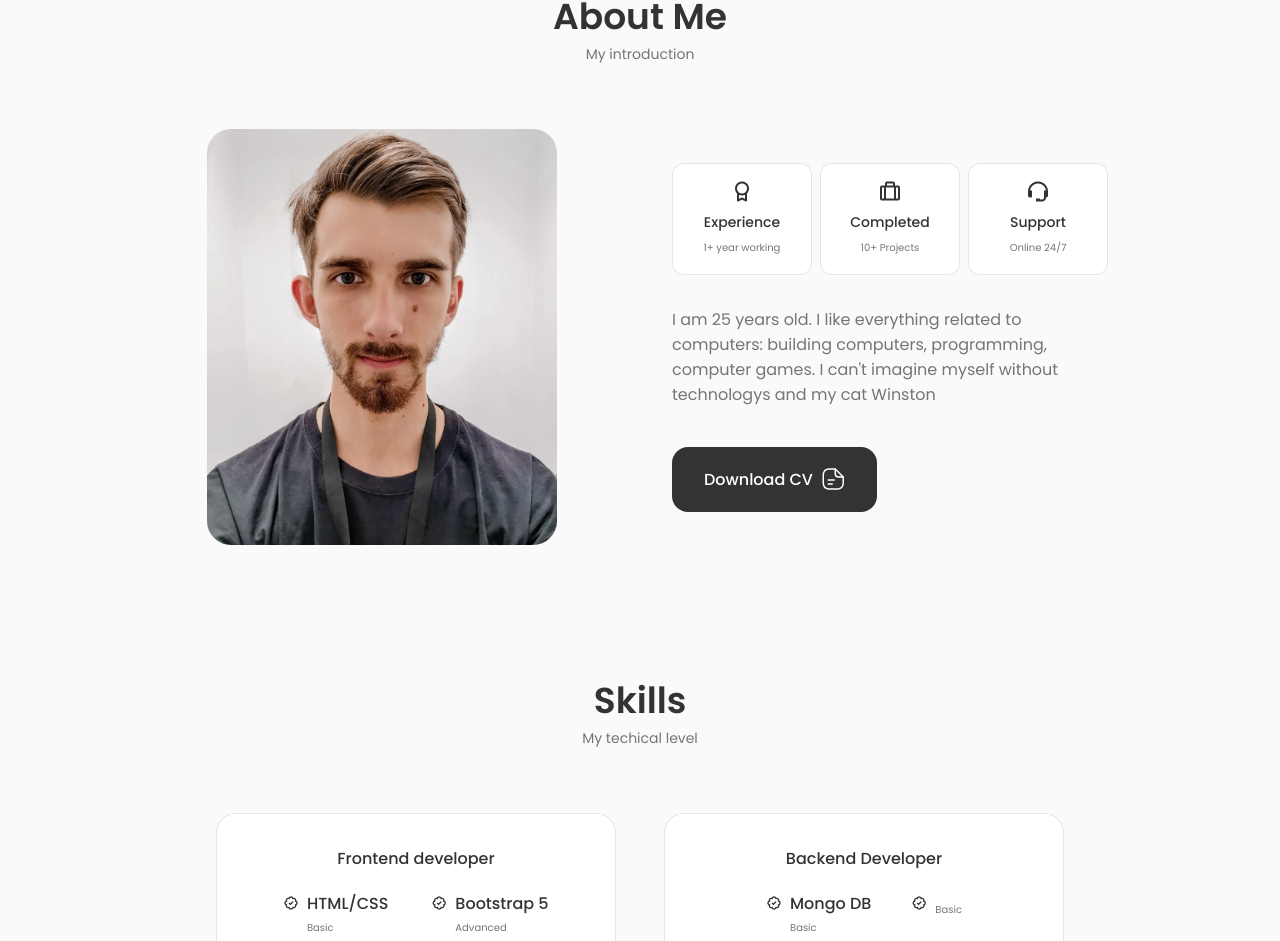
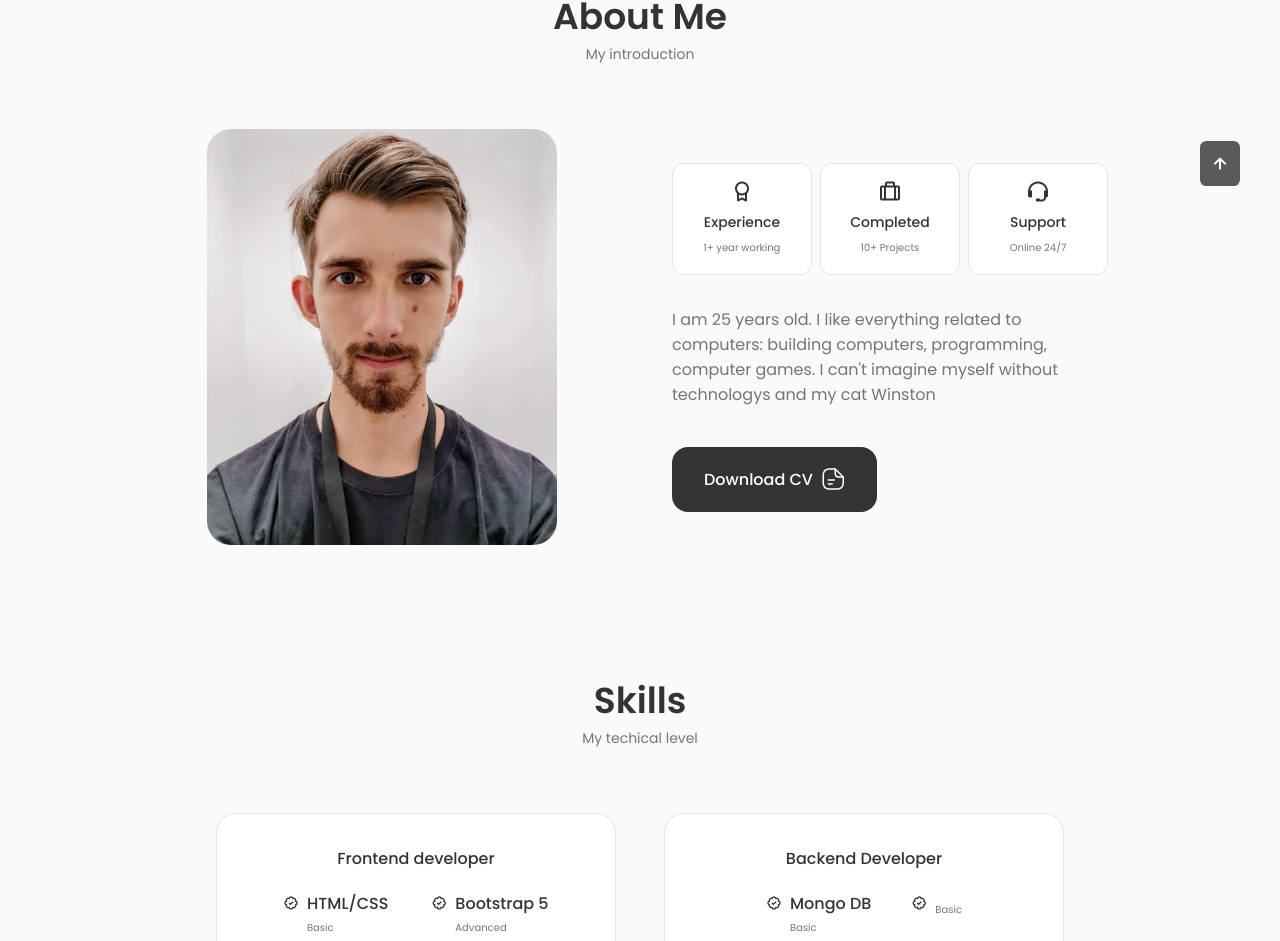
Before and after one commit to Stanislav-Vorozhun/react-cvlanding, a React (Create React App) app: page / in a window 1280 px wide. Shown: the part 774-1715 px from the top of the page. Built offline with nearby package versions, Linux system fonts and the light colour scheme.

Commit message:
complit scrollup

```diff
--- a/src/App.js
+++ b/src/App.js
@@ -9,6 +9,7 @@
 import Certificates from './components/slider/Certificates';
 import Contact from './components/contact/Contact';
 import Footer from './components/footer/Footer';
+import ScrollUp from './components/scrollUp/ScrollUp';
 
 const App = () => {
   return (
@@ -25,6 +26,7 @@
       </main>
 
       <Footer />
+      <ScrollUp />
     </>
   )
 }
--- a/src/components/footer/footer.css
+++ b/src/components/footer/footer.css
@@ -45,22 +45,6 @@
 }
 
 @media screen and (max-width: 992px) {
-  .container {
-    margin-left: var(--mb-1-5);
-    margin-right: var(--mb-1-5);
-  }
-
-  .button {
-    padding: 1rem 1.75rem;
-  }
-
-  .button__icon {
-    width: 22px;
-    height: 22px;
-  }
-}
-
-@media screen and (max-width: 992px) {
   .footer__social-link {
     padding: 0.25rem;
     border-radius: 0.25rem;
--- a/src/components/header/Header.jsx
+++ b/src/components/header/Header.jsx
@@ -2,7 +2,15 @@
 import "./header.css";
 
 const Header = () => {
+
+  window.addEventListener("scroll", function () {
+    const header = document.querySelector(".header");
+    if (this.scrollY >= 80) header.classList.add("scroll-header")
+    else header.classList.remove("scroll-header")
+  })
+
   const [Toggle, showMenu] = useState(false);
+  const [activeNav, setActiveNav] = useState("#home")
   return (
     <header className="header">
       <nav className="nav container">
@@ -11,37 +19,44 @@
         <div className={Toggle ? 'nav__menu show-menu' : 'nav__menu'}>
           <ul className="nav__list grid">
             <li className="nav__item">
-              <a href="#home" className="nav__link active_link">
+              <a href="#home" onClick={() => setActiveNav('#home')} className={
+                activeNav === "#home" ? "nav__link active_link" : "nav__link"
+              }>
                 <i className="uil uil-house-user nav__icon"></i>Home
               </a>
             </li>
 
             <li className="nav__item">
-              <a href="#about" className="nav__link">
+              <a href="#about" onClick={() => setActiveNav('#about')} className={
+                activeNav === "#about" ? "nav__link active_link" : "nav__link"} >
                 <i className="uil uil-user nav__icon"></i>About
               </a>
             </li>
 
             <li className="nav__item">
-              <a href="#skills" className="nav__link">
+              <a href="#skills" onClick={() => setActiveNav('#skills')} className={
+                activeNav === "#skills" ? "nav__link active_link" : "nav__link"}>
                 <i className="uil uil-file-alt nav__icon"></i>Skills
               </a>
             </li>
 
             <li className="nav__item">
-              <a href="#services" className="nav__link">
+              <a href="#services" onClick={() => setActiveNav('#services')} className={
+                activeNav === "#services" ? "nav__link active_link" : "nav__link"}>
                 <i className="uil uil-briefcase-alt nav__icon"></i>Services
               </a>
             </li>
 
             <li className="nav__item">
-              <a href="#portfolio" className="nav__link">
+              <a href="#portfolio" onClick={() => setActiveNav('#portfolio')} className={
+                activeNav === "#portfolio" ? "nav__link active_link" : "nav__link"}>
                 <i className="uil uil-scenery nav__icon"></i>Portfolio
               </a>
             </li>
 
             <li className="nav__item">
-              <a href="#contact" className="nav__link">
+              <a href="#contact" onClick={() => setActiveNav('#contact')} className={
+                activeNav === "#contact" ? "nav__link active_link" : "nav__link"}>
                 <i className="uil uil-message nav__icon"></i>Contact
               </a>
             </li>
--- a/src/components/header/header.css
+++ b/src/components/header/header.css
@@ -113,6 +113,10 @@
   }
 }
 
+.scroll-header {
+  box-shadow: 0 -1px 4px rgba(0, 0, 0, 0.15);
+}
+
 /* S-size */
 @media screen and (max-width: 350px) {
   .nav__menu {
--- /dev/null
+++ b/src/components/scrollUp/ScrollUp.jsx
@@ -0,0 +1,17 @@
+import React from 'react'
+import './scrollUp.css'
+
+const ScrollUp = () => {
+  window.addEventListener("scroll", function () {
+    const scrollUp = document.querySelector(".scrollup");
+    if (this.scrollY >= 560) scrollUp.classList.add("show-scroll")
+    else scrollUp.classList.remove("show-scroll")
+  })
+  return (
+    <a href="#" className="scrollup">
+      <i className="uil uil-arrow-up scrollup__icon"></i>
+    </a>
+  )
+}
+
+export default ScrollUp
--- /dev/null
+++ b/src/components/scrollUp/scrollUp.css
@@ -0,0 +1,70 @@
+.scrollup {
+  position: fixed;
+  right: 2.5rem;
+  bottom: -20%;
+  background-color: var(--title-color);
+  opacity: 0.8;
+  padding: 0.3rem 0.5rem;
+  border-radius: 0.4rem;
+  z-index: var(--z-tooltip);
+  transition: .4s;
+}
+
+.scrollup__icon {
+  font-size: 1.5rem;
+  color: var(--container-color);
+}
+
+.scrollup:hover {
+  background-color: var(--title-color-dark);
+}
+
+
+
+.show-scroll {
+  bottom: 3rem;
+}
+
+
+
+/* large dev */
+@media screen and (max-width: 992px) {
+  .container {
+    margin-left: var(--mb-1-5);
+    margin-right: var(--mb-1-5);
+  }
+
+  .button {
+    padding: 1rem 1.75rem;
+  }
+
+  .button__icon {
+    width: 22px;
+    height: 22px;
+  }
+}
+
+@media screen and (max-width: 992px) {
+  .scrollup {
+    right: 1.5rem;
+    padding: 0.25rem 0.4rem;
+  }
+
+  .scrollup__icon {
+    font-size: 1.25rem;
+  }
+}
+
+/* medium dev*/
+@media screen and (max-width: 768px) {
+  .show-scroll {
+    bottom: 4rem;
+  }
+}
+
+/* small dev*/
+@media screen and (max-width: 350px) {
+  .scrollup {
+    right: 1rem;
+  }
+}
```
